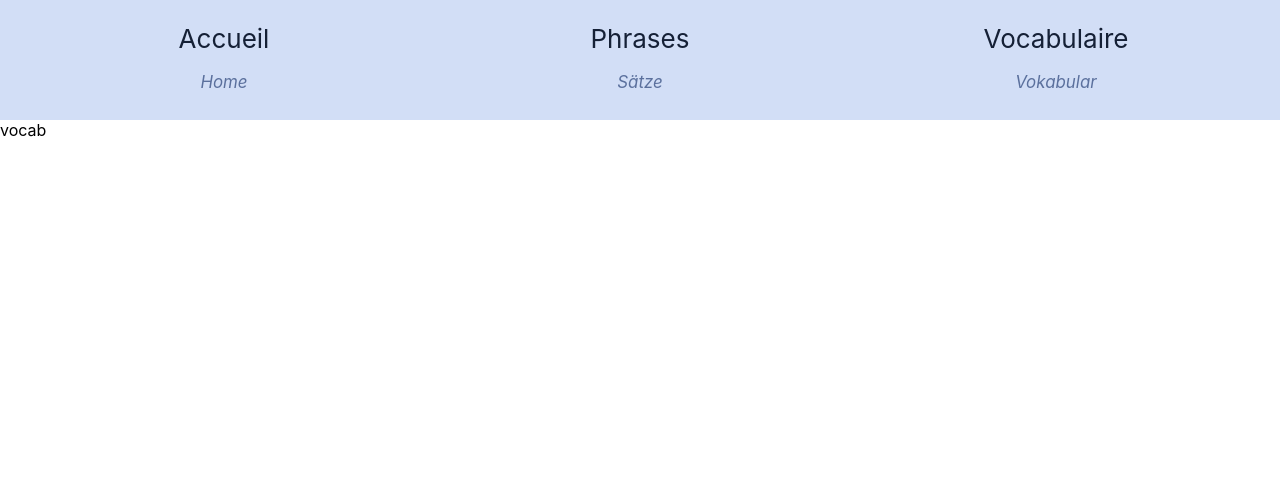
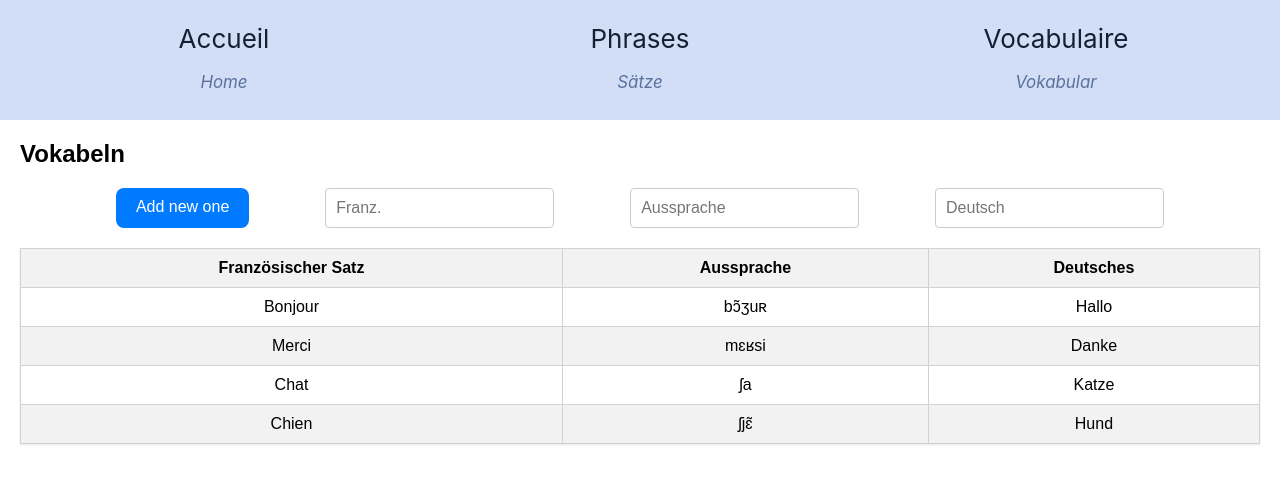
Before and after one commit to paulstllb/lefrnce, a React (Create React App) app: page /vocab in a window 1280 px wide. Shown: the top 484 px of the page. Built offline with nearby package versions, Linux system fonts and the light colour scheme.

Commit message:
Vocabular hinzufügen

```diff
--- a/package.json
+++ b/package.json
@@ -6,8 +6,10 @@
     "@testing-library/jest-dom": "^5.17.0",
     "@testing-library/react": "^13.4.0",
     "@testing-library/user-event": "^13.5.0",
+    "better-sqlite3": "^8.5.0",
     "react": "^18.2.0",
     "react-dom": "^18.2.0",
+    "react-native-sqlite-storage": "^6.0.1",
     "react-router-dom": "^6.14.2",
     "react-scripts": "5.0.1",
     "web-vitals": "^2.1.4"
--- a/src/App.js
+++ b/src/App.js
@@ -1,11 +1,11 @@
-import React from 'react';
+import React, { useEffect } from 'react';
 import { BrowserRouter as Router,Routes, Route, Link } from 'react-router-dom';
 import Home from './components/Home/Home';
 import Sent from './components/Sent/sent';
 import Vocab from './components/vocab/vocab';
 import './App.css';
+function App() {
 
-function App(){
     return (
        <Router>
            <div className="App">
--- a/src/components/vocab/vocab.js
+++ b/src/components/vocab/vocab.js
@@ -1,4 +1,80 @@
-function vocab(){
-    return(<p>vocab</p>)
+import React, { useState } from 'react';
+import styles from './vocab.module.css'; // Importiere das CSS-Modul
+
+function Vocab() {
+  const [vokabelnData, setVokabelnData] = useState([
+    { franzoesisch: "Bonjour", aussprache: "bɔ̃ʒuʀ", deutsch: "Hallo" },
+    { franzoesisch: "Merci", aussprache: "mɛʁsi", deutsch: "Danke" },
+    { franzoesisch: "Chat", aussprache: "ʃa", deutsch: "Katze" },
+    { franzoesisch: "Chien", aussprache: "ʃjɛ̃", deutsch: "Hund" },
+    // Weitere Vokabeln hier hinzufügen
+  ]);
+
+  const handleAddVokabel = (franzoesisch, aussprache, deutsch) => {
+    const newVokabel = { franzoesisch, aussprache, deutsch };
+    setVokabelnData((prevData) => [...prevData, newVokabel]);
+  };
+
+  return (
+    <div className={styles['vokabeln-container']}>
+      <h2>Vokabeln</h2>
+      <Comp onAddVokabel={handleAddVokabel} />
+      <table className={styles['vokabeln-table']}>
+        <thead>
+          <tr>
+            <th>Französischer Satz</th>
+            <th>Aussprache</th>
+            <th>Deutsches</th>
+          </tr>
+        </thead>
+        <tbody>
+          {vokabelnData.map((vokabel, index) => (
+            <tr key={index}>
+              <td>{vokabel.franzoesisch}</td>
+              <td>{vokabel.aussprache}</td>
+              <td>{vokabel.deutsch}</td>
+            </tr>
+          ))}
+        </tbody>
+      </table>
+    </div>
+  );
 }
-export default vocab;
+
+function Comp({ onAddVokabel }) {
+  const [franzoesisch, setFranzoesisch] = useState('');
+  const [aussprache, setAussprache] = useState('');
+  const [deutsch, setDeutsch] = useState('');
+
+  const handleAddClick = () => {
+    onAddVokabel(franzoesisch, aussprache, deutsch);
+    setFranzoesisch('');
+    setAussprache('');
+    setDeutsch('');
+  };
+
+  return (
+    <div className={styles['hstack']}>
+      <div className={`custom-button`} onClick={handleAddClick}>
+        Add new one
+      </div>
+      <input
+        placeholder="Franz."
+        value={franzoesisch}
+        onChange={(e) => setFranzoesisch(e.target.value)}
+      />
+      <input
+        placeholder="Aussprache"
+        value={aussprache}
+        onChange={(e) => setAussprache(e.target.value)}
+      />
+      <input
+        placeholder="Deutsch"
+        value={deutsch}
+        onChange={(e) => setDeutsch(e.target.value)}
+      />
+    </div>
+  );
+}
+
+export default Vocab;
--- /dev/null
+++ b/src/components/vocab/vocab.module.css
@@ -0,0 +1,69 @@
+/* Vokabeln.module.css */
+
+.vokabeln-container {
+    font-family: Arial, sans-serif;
+    margin: 20px;
+  }
+
+  .vokabeln-table {
+    width: 100%;
+    border-collapse: collapse;
+    border: 1px solid #d1d1d1;
+    box-shadow: 0px 1px 2px rgba(0, 0, 0, 0.1);
+  }
+
+  .vokabeln-table th,
+  .vokabeln-table td {
+    border: 1px solid #d1d1d1;
+    padding: 10px;
+    text-align: center;
+  }
+
+  .vokabeln-table th {
+    background-color: #f2f2f2;
+    font-weight: bold;
+  }
+
+  .vokabeln-table tr:nth-child(even) {
+    background-color: #f2f2f2;
+  }
+
+  .vokabeln-table tr:hover {
+    background-color: #e1e1e1;
+    transition: background-color 0.3s;
+  }
+
+.vokabeln-form {
+    margin-top: 20px;
+    display: flex;
+    flex-direction: column;
+    align-items: center;
+  }
+
+  .vokabeln-input {
+    margin-bottom: 10px;
+    padding: 5px;
+    border: 1px solid #d1d1d1;
+    border-radius: 4px;
+    width: 300px;
+  }
+
+  .vokabeln-button {
+    background-color: #007bff;
+    color: #fff;
+    border: none;
+    padding: 8px 12px;
+    border-radius: 4px;
+    cursor: pointer;
+  }
+
+  .hstack{
+    display: flex;
+    flex-direction: row;
+    padding: 20px;
+    justify-content: space-evenly;
+  }
+  .vstack{
+    display: flex;
+    flex-direction: column;
+  }
--- a/src/index.css
+++ b/src/index.css
@@ -11,3 +11,35 @@ code {
   font-family: source-code-pro, Menlo, Monaco, Consolas, 'Courier New',
     monospace;
 }
+
+.custom-button {
+  display: inline-block;
+  padding: 10px 20px;
+  border: none;
+  border-radius: 8px;
+  background-color: #007bff;
+  color: #fff;
+  text-align: center;
+  text-decoration: none;
+  cursor: pointer;
+  transition: background-color 0.3s, transform 0.2s;
+}
+
+.custom-button:hover {
+  background-color: #0056b3;
+  transform: scale(1.05);
+}
+
+input {
+  padding: 10px;
+  border: 1px solid #ccc;
+  border-radius: 4px;
+  font-size: 16px;
+  color: #333;
+  transition: border-color 0.3s;
+}
+
+input:hover,
+input:focus {
+  border-color: #007bff;
+}
```
Also changed, not shown: 8 other files (tests, documents, lock files or other folders).
